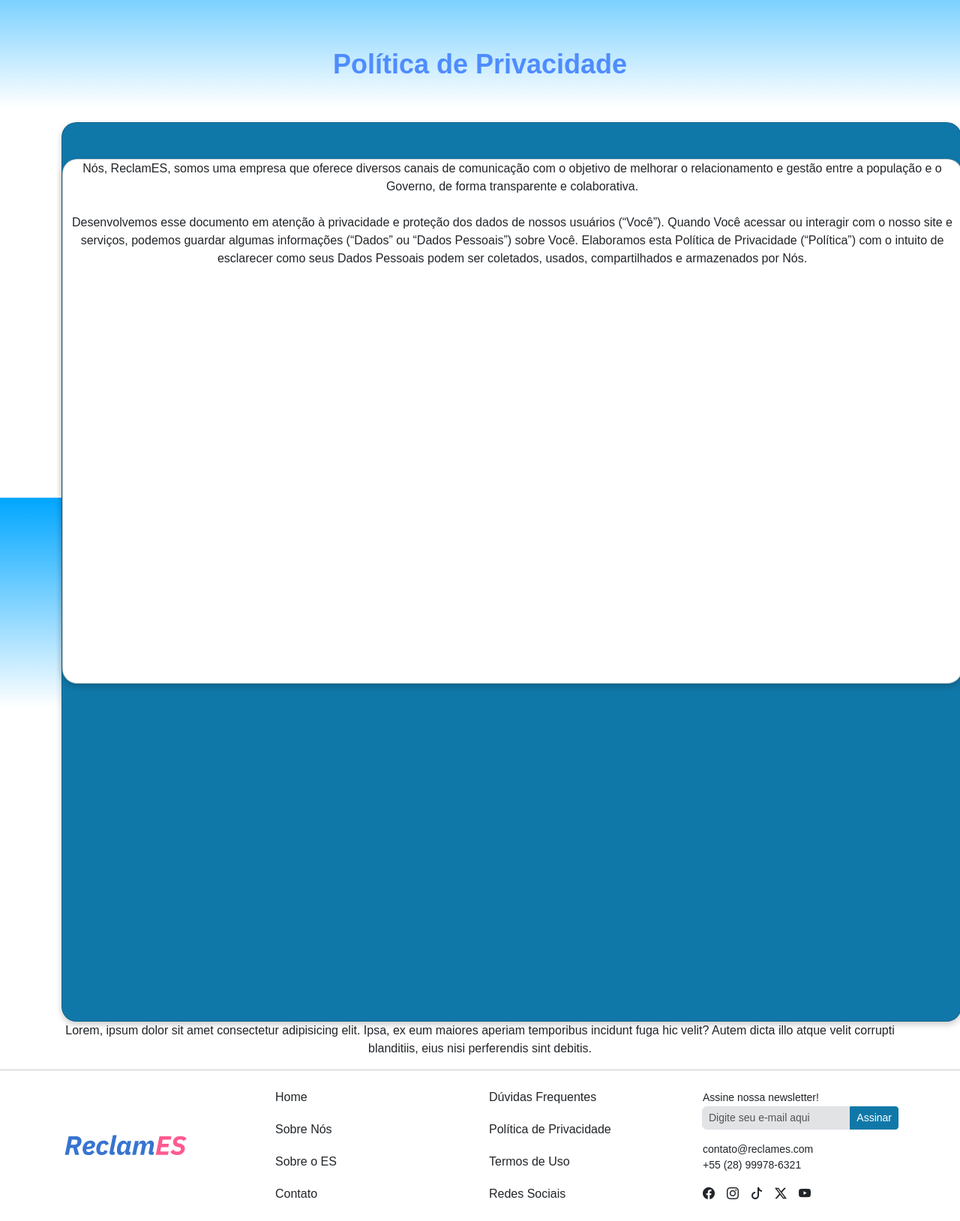
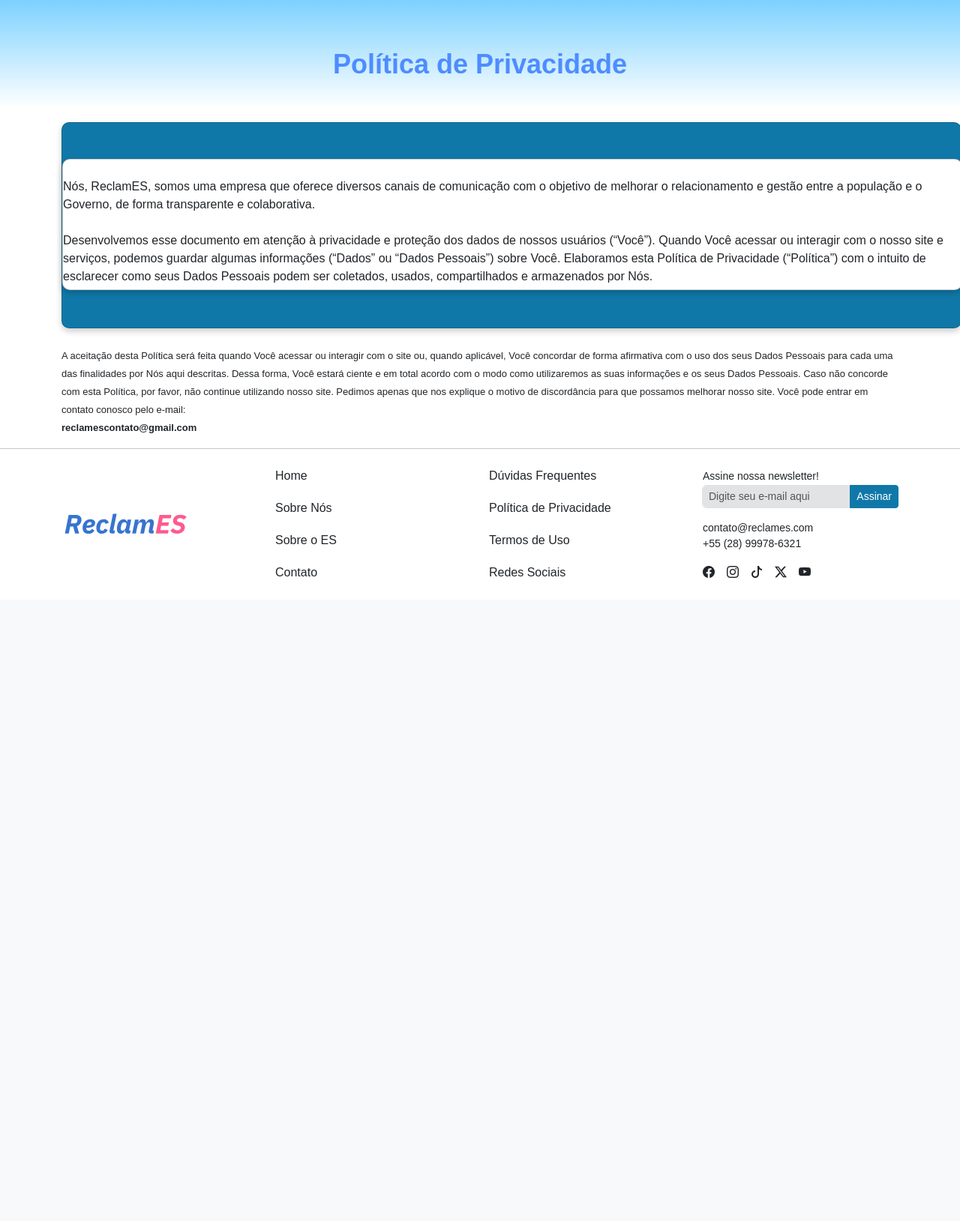
Before and after one commit to ComputerPhilosophe/Reclames, a FastAPI app: page /politica_privacidade in a window 1280 px wide. Shown: the part 136-1765 px from the top of the page at 75% size. After the commit the page ends 907 px from the top, so only its background shows below. Run offline with FastAPI, Linux system fonts and the light colour scheme; some libraries are stand-ins or nearby versions.

Commit message:
é tetra! é tetra! (resolvi os cards da politica de privacidade)

```diff
--- a/static/css/base.css
+++ b/static/css/base.css
@@ -55,7 +55,7 @@
    transition: 0.3s;
    background-color: #1078a8;
    width: 1200px;
-   height: 1100px;
+   height: 1350px;
    border-radius: 10px;
 }
 
@@ -73,8 +73,8 @@
    transition: 0.3s;
    background-color: #1078a8;
    width: 1200px;
-   height: 1200px;
-   border-radius: 20px;
+   height: 275px;
+   border-radius: 10px;
 }
 
 .card.privacidade2{
@@ -82,6 +82,6 @@
    transition: 0.3s;
    background-color: white;
    width: 1200px;
-   height: 700px;
-   border-radius: 20px;
+   height: 175px;
+   border-radius: 10px;
 }
--- a/templates/main/pages/politica_privacidade.html
+++ b/templates/main/pages/politica_privacidade.html
@@ -9,10 +9,11 @@
 <div class="row">
 
     </div>
-    <div class="text-center">
+    <div class="text-left">
         <div class="card privacidade mt5">
             <div class="card privacidade2 mt-5">
-                <p> Nós, ReclamES, somos uma empresa que oferece diversos canais de comunicação
+                <p> <br>
+                    Nós, ReclamES, somos uma empresa que oferece diversos canais de comunicação
                     com o objetivo de melhorar o relacionamento e gestão entre a população e o Governo, de forma transparente e colaborativa.
                     <br>
                     <br>
@@ -25,7 +26,10 @@
                 </p>
             </div>
         </div>
+        <br>
 
-        <p>Lorem, ipsum dolor sit amet consectetur adipisicing elit. Ipsa, ex eum maiores aperiam temporibus incidunt fuga hic velit? Autem dicta illo atque velit corrupti blanditiis, eius nisi perferendis sint debitis.</p>
-
+        <p> <font size="-1">A aceitação desta Política será feita quando Você acessar ou interagir com o site ou, quando aplicável, Você concordar de forma afirmativa com o uso dos seus Dados Pessoais para cada uma das finalidades por Nós aqui descritas. Dessa forma, Você estará ciente e em total acordo com o modo como utilizaremos as suas informações e os seus Dados Pessoais. Caso não concorde com esta Política, por favor, não continue utilizando nosso site. Pedimos apenas que nos explique o motivo de discordância para que possamos melhorar nosso site.
+            Você pode entrar em contato conosco pelo e-mail:<br>
+             <b>reclamescontato@gmail.com</b>
+             <br></font>
 {% endblock %}
```
